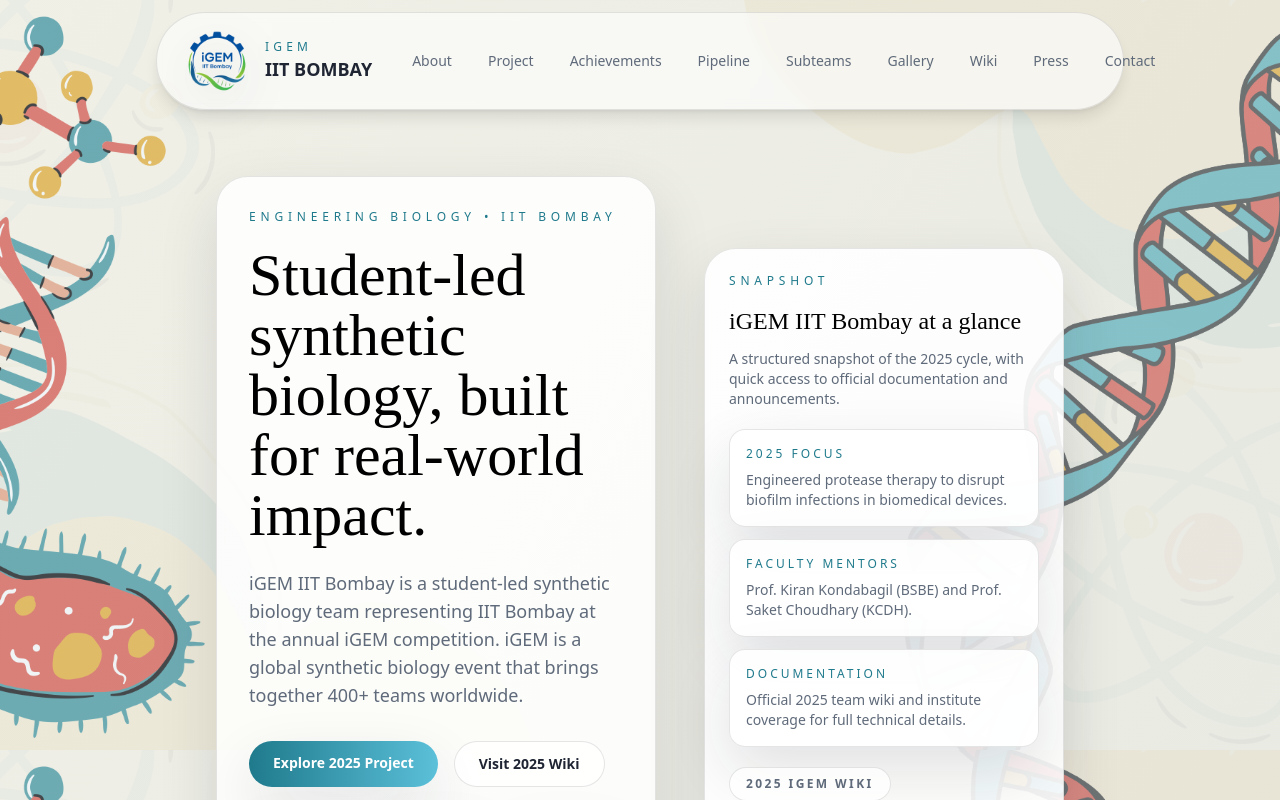
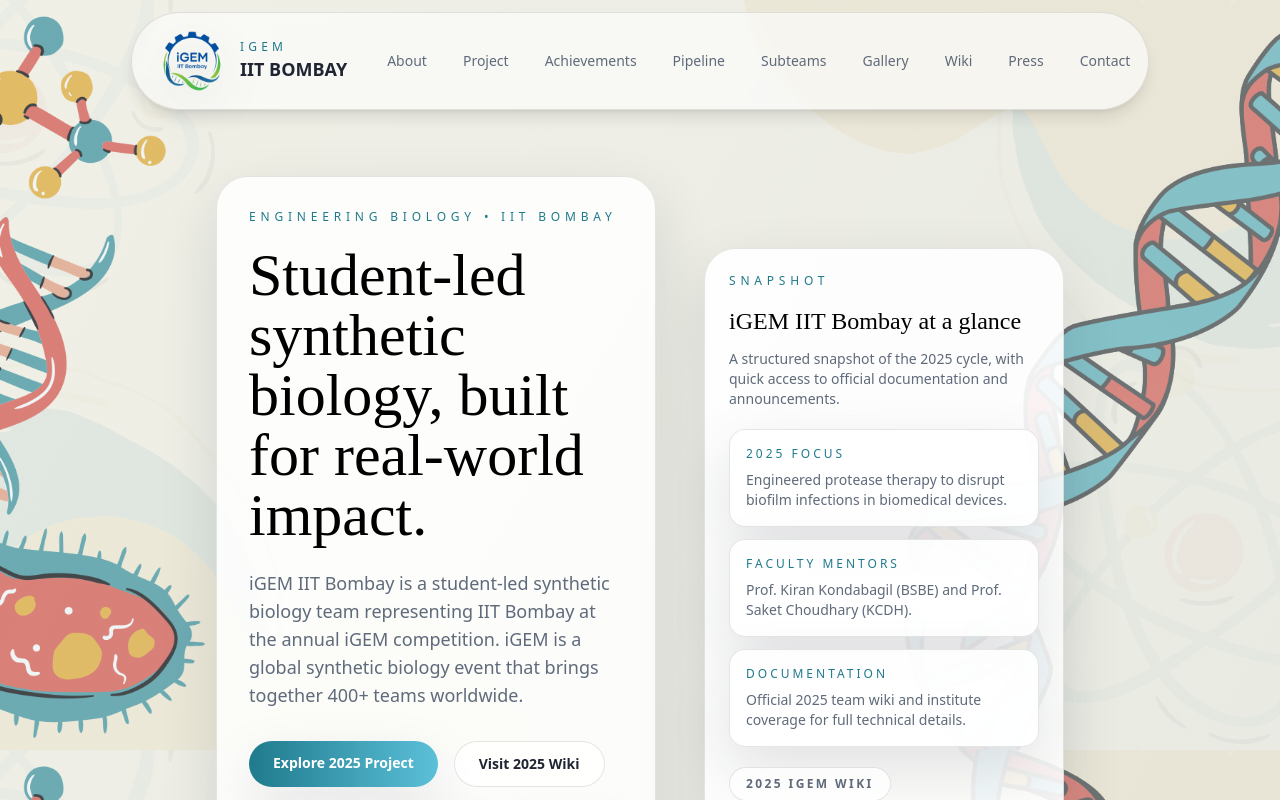
Before and after one commit to SagnikDey1503/igem_iitb, a React (Vite) app: page / in a window 1280 px wide. Shown: the top 800 px of the page. Built offline with nearby package versions, Linux system fonts and the light colour scheme.

Commit message:
width of navabr ++

```diff
--- a/src/App.jsx
+++ b/src/App.jsx
@@ -144,7 +144,7 @@ export default function App() {
   return (
     <div className="relative overflow-x-hidden">
       <header className="fixed top-0 z-30 w-full">
-       <div className="mx-auto w-full sm:pt-3 sm:w-[92vw] sm:px-4 md:w-[85vw] lg:w-[70vw] xl:min-w-[1000px]">
+       <div className="mx-auto w-full sm:pt-3 sm:w-[92vw] sm:px-4 md:w-[85vw] lg:w-[70vw] xl:min-w-[1050px]">
 
           <div className="flex w-full items-center justify-center rounded-none border border-transparent bg-white px-4 py-3 pr-4 shadow-none backdrop-blur-sm sm:rounded-full sm:border-black/10 sm:bg-white/60 sm:px-6 sm:py-3 sm:pr-6 sm:shadow-lg sm:backdrop-blur-sm">
             <div className="flex w-full items-center gap-4">
```
